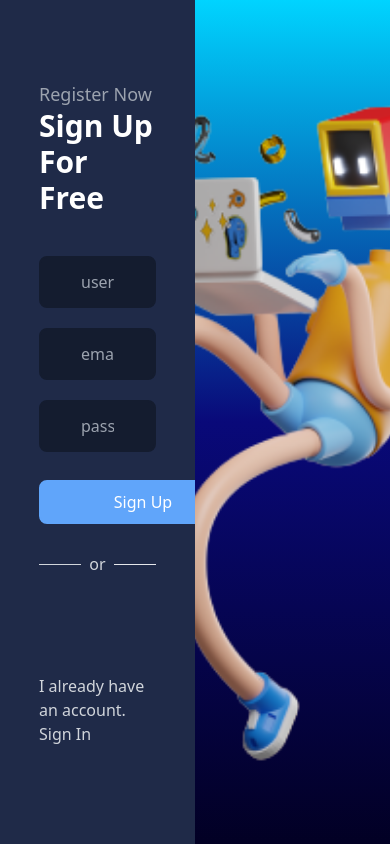
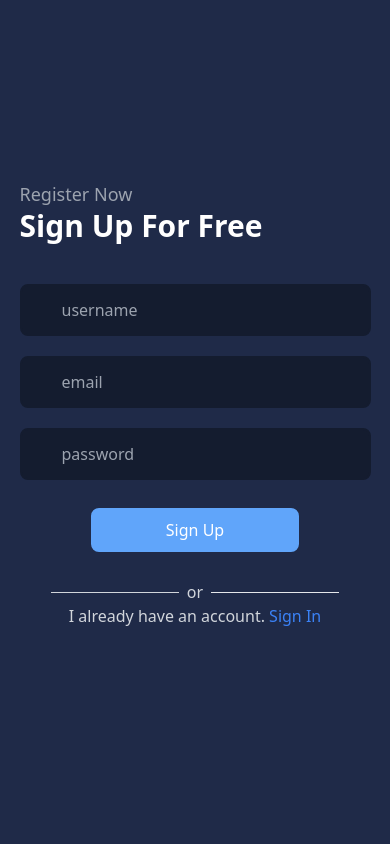
Before and after one commit to thrashraf/auth-practice-typecsript, a React (Create React App) app in the folder frontend/: page /register in a window 390 px wide. Built offline with nearby package versions, Linux system fonts and the light colour scheme; no server answers.

Commit message:
fix responsive login & register

```diff
--- a/frontend/src/Components/Navbar.tsx
+++ b/frontend/src/Components/Navbar.tsx
@@ -1,8 +1,7 @@
-import React, { useContext } from 'react'
-import { useLocation, useNavigate } from 'react-router-dom'
-import UserContext from '../UserContext'
-import logo from '../assets/logo.png'
-import axios from 'axios'
+import React, { useContext } from 'react';
+import { useLocation, useNavigate } from 'react-router-dom';
+import UserContext from '../UserContext';
+import logo from '../assets/logo.png';
 
 
 export const Navbar = () => {
@@ -35,8 +34,12 @@ export const Navbar = () => {
                 <img src={logo} alt='logo' className='w-20 h-20 p-2 object-contain' />
 
                 <ul className='flex items-center'>
-                    <li className=' mr-8 cursor-pointer w-[32px] '><img src={user.length > 0 ? user[0].imageUrl : null} className=' rounded-[50%] object-cover' alt='profile' style={user.length > 0 ? {display: 'block'}: {display: 'none'}}/></li>
-                    <li className=' font-medium mr-8 cursor-pointer'>{user.length > 0 ? user[0].username : null}</li>
+                    {user.length > 0 ?
+                        <aside className='flex items-center'>
+                            <li className=' mr-8 cursor-pointer w-[32px] '><img src={ user[0].imageUrl } className=' rounded-[50%] object-cover' alt='profile' /></li>
+                            <li className=' font-medium mr-8 cursor-pointer'>{ user[0].username }</li>
+                        </aside>
+                    : null}
                     <li className=' font-medium mr-8 cursor-pointer' onClick={user.length > 0 ? logout : login}>{user.length > 0 ? 'Logout'  : 'login'}</li>
                 </ul>
             </div>
--- a/frontend/src/pages/Login.tsx
+++ b/frontend/src/pages/Login.tsx
@@ -33,13 +33,13 @@ export const Login = (props: Props) => {
     }
 
     return (
-        <div className=' w-full grid grid-cols-2 overflow-hidden h-screen bg-[#1f2a48] text-white'>
-            <section className='h-screen bg-gradient-to-b from-[#00d4ff] via-[#090979] to-[#020024]'>
+        <div className=' w-full block lg:grid grid-cols-2 overflow-hidden h-screen bg-[#1f2a48] text-white'>
+            <section className='h-screen bg-gradient-to-b from-[#00d4ff] via-[#090979] to-[#020024] hidden lg:block '>
                 <img src={loginImage} alt="login" className='h-screen object-cover'/>
             </section>
 
 
-            <section className='flex flex-col max-w-md mx-[20%]'>
+            <section className='flex flex-col max-w-md lg:mx-[20%] m-auto px-[5%] pt-[100px] lg:pt-0'>
                 <h1 className=' text-lg text-gray-400 font-normal mt-20'>Welcome Back.</h1>
                 <p className=' text-3xl font-semibold'>Log In to Continue.</p>
 
--- a/frontend/src/pages/Register.tsx
+++ b/frontend/src/pages/Register.tsx
@@ -3,6 +3,7 @@ import React, { useState } from 'react'
 import registerImage from '../assets/register.png'
 import { ToastContainer, toast } from 'react-toastify';
 import 'react-toastify/dist/ReactToastify.css';
+import { Link } from 'react-router-dom';
 
 
 export const Register = () => {
@@ -29,9 +30,9 @@ export const Register = () => {
     }
 
     return (
-        <div className=' w-full grid grid-cols-2 overflow-hidden h-screen bg-[#1f2a48] text-white'>
+        <div className=' w-full block lg:grid grid-cols-2 overflow-hidden h-screen bg-[#1f2a48] text-white'>
 
-            <section className='flex flex-col max-w-md mx-[20%]'>
+            <section className='flex flex-col max-w-md lg:mx-[20%] m-auto px-[5%] pt-[100px] lg:pt-0'>
                 <h1 className=' text-lg text-gray-400 font-normal mt-20'>Register Now</h1>
                 <p className=' text-3xl font-semibold'>Sign Up For Free</p>
 
@@ -47,10 +48,10 @@ export const Register = () => {
                     <span className=' border-t-[1px] border-gray-200 w-32 ml-2'></span>
                 </section>
 
-                <p className='m-auto text-gray-300'>I already have an account. Sign In</p>
+                <p className='m-auto text-gray-300'>I already have an account. <Link to='/login' className='text-blue-500'>Sign In</Link></p>
             </section>
 
-            <section className='h-screen bg-gradient-to-b from-[#00d4ff] via-[#090979] to-[#020024]'>
+            <section className='h-screen bg-gradient-to-b from-[#00d4ff] via-[#090979] to-[#020024] hidden lg:block'>
                 <img src={registerImage} alt="login" className='h-screen object-cover'/>
             </section>
 
```
Also changed, not shown: frontend/src/assets/default.png (added).
